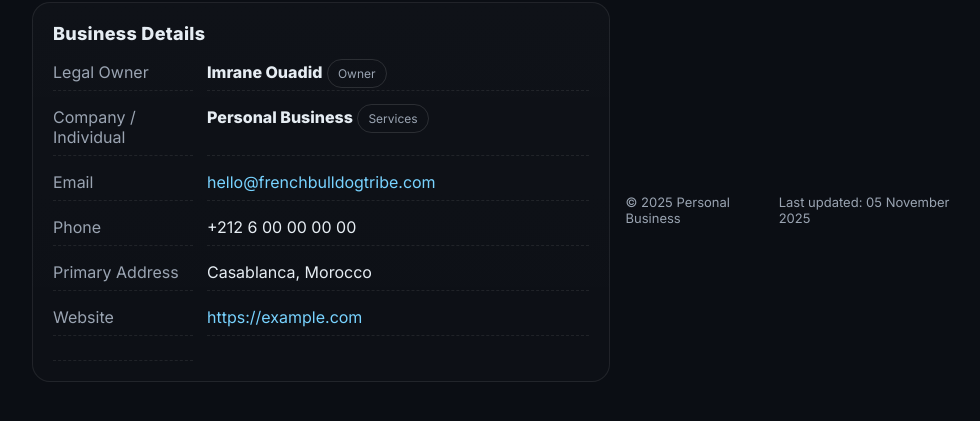
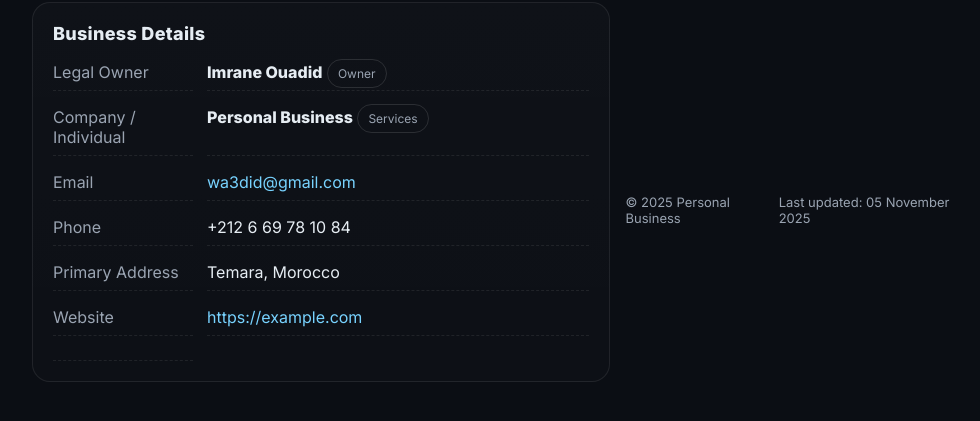
Before and after one commit to imranouadid/my-verification, a plain HTML site: page index.html in a window 1280 px wide. Shown: the part 119-540 px from the top of the page, without its empty margins (138-1118 px from the left). Drawn offline with Linux system fonts and the light colour scheme.

Commit message:
Update index.html

```diff
--- a/index.html
+++ b/index.html
@@ -91,13 +91,13 @@
           <div><strong>Personal Business</strong> <span class="badge">Services</span></div>
 
           <div class="k">Email</div>
-          <div><a href="mailto:hello@frenchbulldogtribe.com">hello@frenchbulldogtribe.com</a></div>
+          <div><a href="mailto:hello@frenchbulldogtribe.com">wa3did@gmail.com</a></div>
 
           <div class="k">Phone</div>
-          <div>+212 6 00 00 00 00 <!-- Replace with your number --></div>
+          <div>+212 6 69 78 10 84 <!-- Replace with your number --></div>
 
           <div class="k">Primary Address</div>
-          <div>Casablanca, Morocco <!-- Replace with full address to match Payoneer profile --></div>
+          <div>Temara, Morocco <!-- Replace with full address to match Payoneer profile --></div>
 
           <div class="k">Website</div>
           <div><a href="https://example.com" rel="me">https://example.com</a> <!-- Replace with your domain if available --></div>
```
